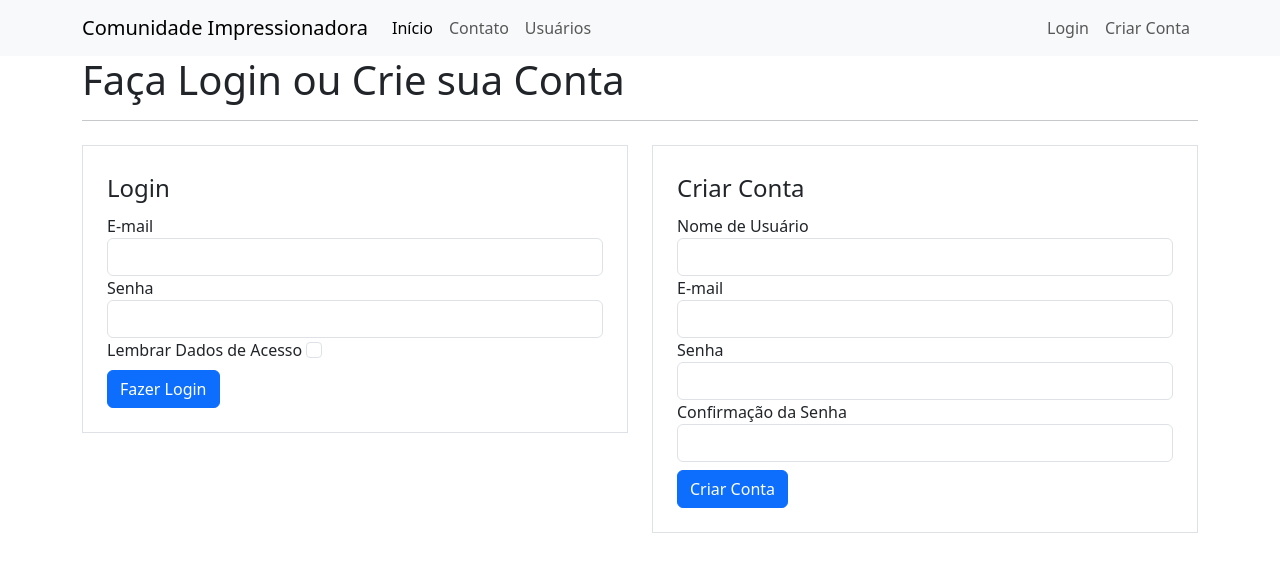
After one commit to DiegoMonutti/projeto-4-hashtag-site-completo-com-flask, a Flask app: page /login in a window 1280 px wide. The commit adds this page. Shown: the top 572 px of the page. Run offline with Flask 3, Linux system fonts and the light colour scheme.

Commit message:
Implementar e estilizar formulários

```diff
--- a/Main.py
+++ b/Main.py
@@ -1,8 +1,11 @@
 from flask import Flask, render_template, url_for
+from forms import FormLogin, FormCriarConta
 
 app = Flask(__name__)
 
 lista_usuarios = ["Diego", "Ciclano", "Fulano", "Beltrano", "Manolo"]
+
+app.config['SECRET_KEY'] = 'db457e5d385c1b7a1405355c6adc0866'
 
 @app.route("/")
 def home():
@@ -16,5 +19,11 @@ def contato():
 def usuarios():
     return render_template("usuarios.html", lista_usuarios=lista_usuarios)
 
+@app.route("/login")
+def login():
+    form_login = FormLogin()
+    form_criarconta = FormCriarConta()
+    return render_template("login.html", form_login=form_login, form_criarconta=form_criarconta)
+
 if __name__ == '__main__':
     app.run(debug=True)
--- /dev/null
+++ b/forms.py
@@ -0,0 +1,16 @@
+from flask_wtf import FlaskForm
+from wtforms import StringField, PasswordField, SubmitField, BooleanField
+from wtforms.validators import DataRequired, Length, Email, EqualTo
+
+class FormCriarConta(FlaskForm):
+    username = StringField('Nome de Usuário', validators=[DataRequired()])
+    email = StringField('E-mail', validators=[DataRequired(), Email()])
+    senha = PasswordField('Senha', validators=[DataRequired(), Length(6,20)])
+    confirmacao_senha = PasswordField('Confirmação da Senha', validators=[DataRequired(), EqualTo('senha')])
+    botao_submit_criarconta = SubmitField('Criar Conta')
+
+class FormLogin(FlaskForm):
+    email = StringField('E-mail', validators=[DataRequired(), Email()])
+    senha = PasswordField('Senha', validators=[DataRequired(), Length(6,20)])
+    lembrar_dados = BooleanField('Lembrar Dados de Acesso')
+    botao_submit_login = SubmitField('Fazer Login')
--- /dev/null
+++ b/templates/login.html
@@ -0,0 +1,54 @@
+{% extends 'base.html' %}
+
+{% block body %}
+    <div class="container">
+        <h1>Faça Login ou Crie sua Conta</h1>
+        <hr>
+        <div class="row">
+            <div class="col">
+                <form method="POST" action="" class="border p-4 mt-2">
+                    <legend>Login</legend>
+                        <fieldset>
+                            <div class="form-group">
+                                {{ form_login.email.label(class="form-control-label") }}
+                                {{ form_login.email(class="form-control") }}
+                            </div>
+                            <div class="form-group">
+                                {{ form_login.senha.label(class="form-control-label") }}
+                                {{ form_login.senha(class="form-control") }}
+                            </div>
+                            <div class="form-group">
+                                {{ form_login.lembrar_dados.label(class="form-check-label") }}
+                                {{ form_login.lembrar_dados(class="form-check-input") }}
+                            </div>
+                        </fieldset>
+                        {{ form_login.botao_submit_login(class="btn btn-primary mt-2") }}
+                </form>
+            </div>
+            <div class="col">
+                <form method="POST" action="" class="border p-4 mt-2">
+                    <legend>Criar Conta</legend>
+                        <fieldset>
+                            <div class="form-group">
+                                {{ form_criarconta.username.label(class="form-control-label") }}
+                                {{ form_criarconta.username(class="form-control") }}
+                            </div>
+                            <div class="form-group">
+                                {{ form_criarconta.email.label(class="form-control-label") }}
+                                {{ form_criarconta.email(class="form-control") }}
+                            </div>
+                            <div class="form-group">
+                                {{ form_criarconta.senha.label(class="form-control-label") }}
+                                {{ form_criarconta.senha(class="form-control") }}
+                            </div>
+                            <div class="form-group">
+                                {{ form_criarconta.confirmacao_senha.label(class="form-control-label") }}
+                                {{ form_criarconta.confirmacao_senha(class="form-control") }}
+                            </div>
+                        </fieldset>
+                        {{ form_criarconta.botao_submit_criarconta(class="btn btn-primary mt-2") }}
+                </form>
+            </div>
+        </div>
+    </div>
+{% endblock %}
--- a/templates/navbar.html
+++ b/templates/navbar.html
@@ -18,10 +18,10 @@
         </ul>
         <ul class="navbar-nav d-flex">
             <li class="nav-item">
-                <a class="nav-link" href="#">Login</a>
+                <a class="nav-link" href="{{ url_for('login') }}">Login</a>
             </li>
             <li class="nav-item">
-                <a class="nav-link" href="#">Criar Conta</a>
+                <a class="nav-link" href="{{ url_for('login') }}">Criar Conta</a>
             </li>
         </ul>
       </div>
```
